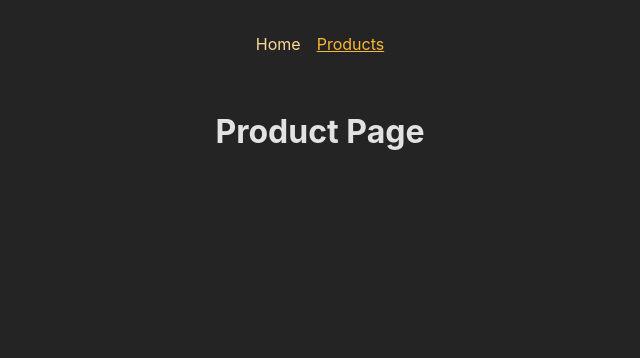
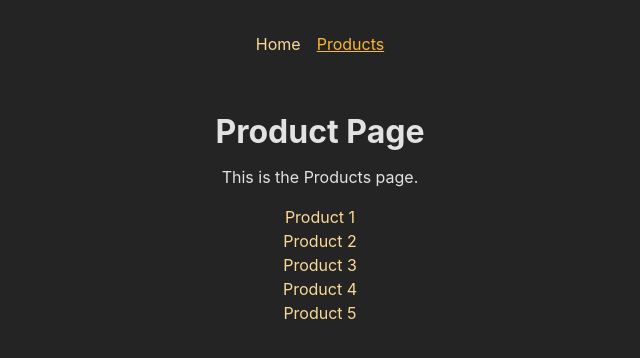
Before and after one commit to LorenzoRossini01/21-Routing, a React (Create React App) app: page /products in a window 1280 px wide. Shown: the top 358 px of the page, without its empty margins (320-960 px from the left). Built offline with nearby package versions, Linux system fonts and the light colour scheme.

Commit message:
feat: adding dinamic link to product detail page

```diff
--- a/src/App.js
+++ b/src/App.js
@@ -6,6 +6,7 @@ import {
 } from "react-router-dom";
 import HomePage from "./pages/Home";
 import ProductsPage from "./pages/Products";
+import ProductDetailPage from "./pages/ProductDetail";
 import RootLayout from "./pages/Root";
 import ErrorPage from "./pages/Error";
 
@@ -17,6 +18,7 @@ const router = createBrowserRouter([
     children: [
       { path: "/", element: <HomePage /> },
       { path: "/products", element: <ProductsPage /> },
+      { path: "/product/:id", element: <ProductDetailPage /> },
     ],
   },
 ]);
--- a/src/index.css
+++ b/src/index.css
@@ -53,3 +53,28 @@ main {
   margin: 2rem 0;
   text-align: center;
 }
+
+.button {
+  display: inline-block;
+  padding: 0.5rem 1rem;
+  border-radius: 0.3rem;
+  background-color: var(--color-gray-500);
+  color: #fff;
+  text-decoration: none;
+  transition: background-color 0.5s cubic-bezier(0, 0.4, 0.58, 1);
+}
+
+.button:hover {
+  background-color: var(--color-primary-900);
+}
+
+a {
+  text-decoration: none;
+  color: var(--color-primary-400);
+}
+
+a:hover,
+a.active {
+  color: var(--color-primary-800);
+  text-decoration: underline;
+}
--- a/src/pages/Home.js
+++ b/src/pages/Home.js
@@ -9,7 +9,9 @@ const HomePage = () => {
   return (
     <>
       <h1>Home Page</h1>
-      <button onClick={navigateHandler}>See Error Page</button>
+      <button className="button" onClick={navigateHandler}>
+        See Error Page
+      </button>
     </>
   );
 };
--- /dev/null
+++ b/src/pages/ProductDetail.js
@@ -0,0 +1,14 @@
+import { useParams } from "react-router-dom";
+
+const ProductDetailPage = () => {
+  const params = useParams();
+
+  return (
+    <>
+      <h1>Product Detail Page</h1>
+      <p>Product ID: {params.id}</p>
+    </>
+  );
+};
+
+export default ProductDetailPage;
--- a/src/pages/Products.js
+++ b/src/pages/Products.js
@@ -1,7 +1,25 @@
+import { Link } from "react-router-dom";
+
+const DUMMY_PRODUCTS = [
+  { id: 1, title: "Product 1" },
+  { id: 2, title: "Product 2" },
+  { id: 3, title: "Product 3" },
+  { id: 4, title: "Product 4" },
+  { id: 5, title: "Product 5" },
+];
 const ProductsPage = () => {
   return (
     <>
       <h1>Product Page</h1>
+      <p>This is the Products page.</p>
+
+      <ul>
+        {DUMMY_PRODUCTS.map((product) => (
+          <li key={product.id}>
+            <Link to={`/product/${product.id}`}>{product.title}</Link>
+          </li>
+        ))}
+      </ul>
     </>
   );
 };
```
